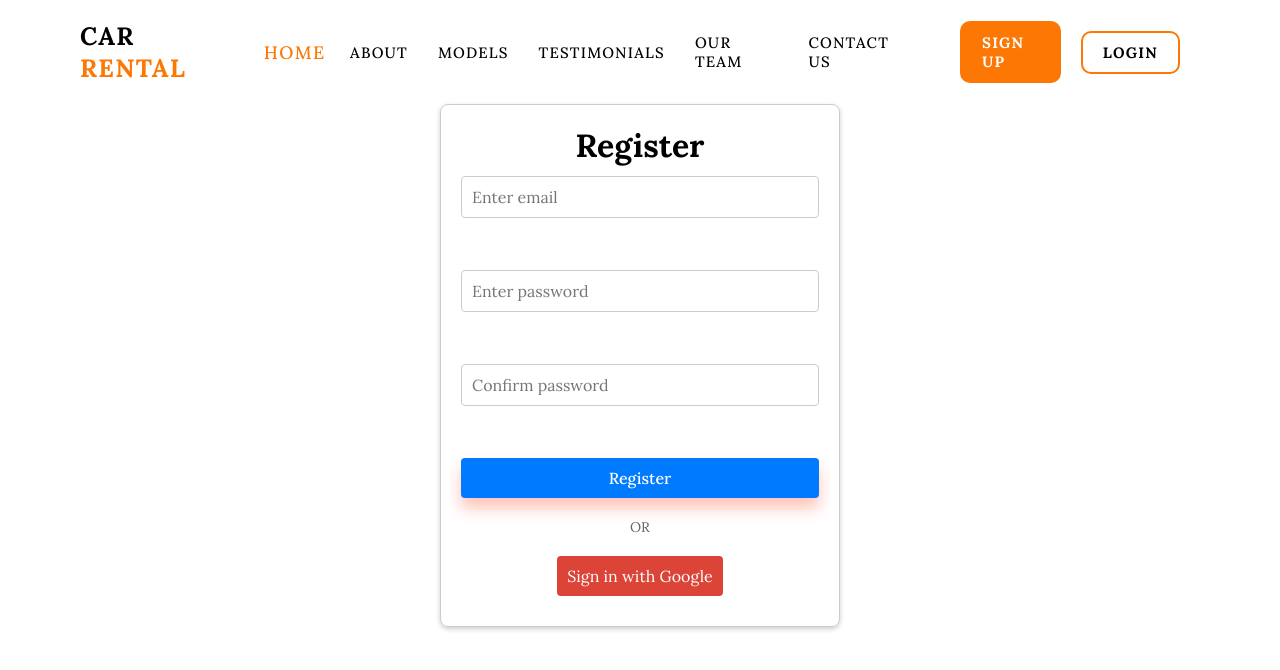
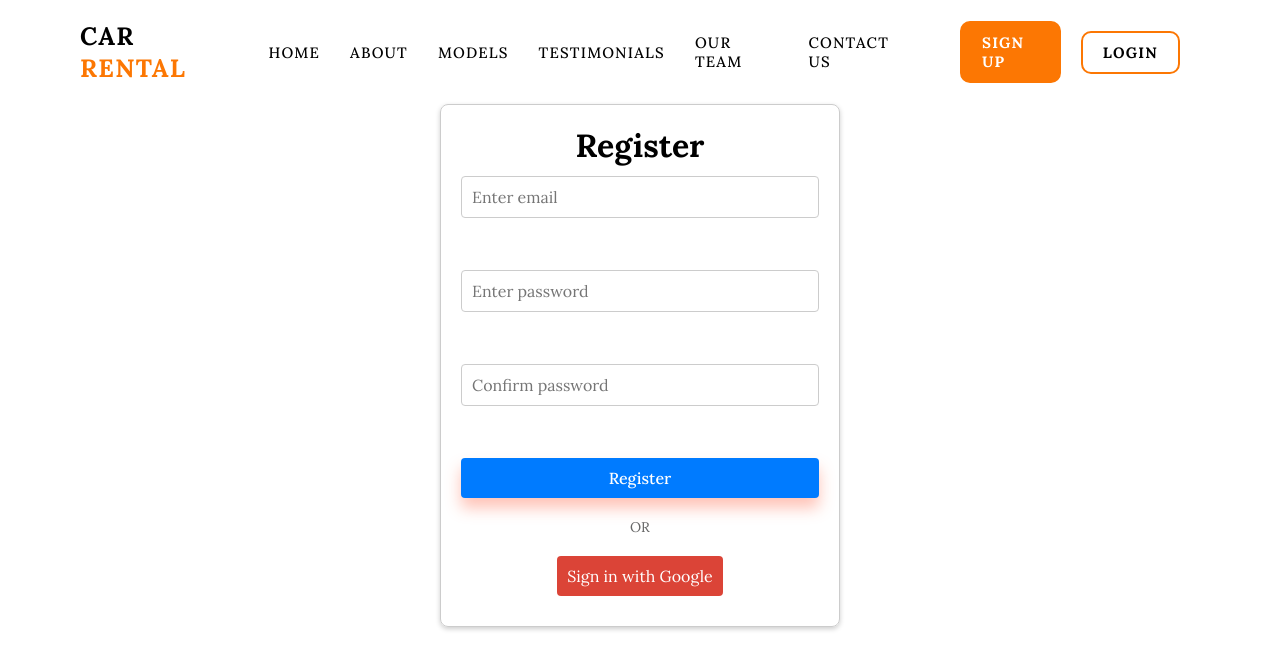
Before and after one commit to tanishirai/car-rental, a React (Vite) app in the folder client/: page /register in a window 1280 px wide. Shown: the top 670 px of the page. Built offline with nearby package versions, Linux system fonts and the light colour scheme; no server answers; a web font is replaced by a local one.

Commit message:
fix navbar

```diff
--- a/client/src/components/Navbar/Navbar.jsx
+++ b/client/src/components/Navbar/Navbar.jsx
@@ -1,5 +1,5 @@
 import React, { useEffect, useState } from "react";
-import { Link, useNavigate } from "react-router-dom";
+import { Link, useNavigate, useLocation } from "react-router-dom";
 import "./Navbar.css";
 import { auth } from "../Auth/Firebase.js";
 import { signOut } from "firebase/auth";
@@ -9,6 +9,7 @@ const Navbar = () => {
   const { user, setUser, logout } = useAuthStore(); // Access user from Zustand store
   const [isVisible, setIsVisible] = useState(false);
   const navigate = useNavigate();
+  const location = useLocation();
 
   // Listen to auth state changes and update Zustand store
   useEffect(() => {
@@ -36,6 +37,11 @@ const Navbar = () => {
     }
   };
 
+  // Function to check if a link is active
+  const isLinkActive = (path) => {
+    return location.pathname === path;
+  };
+
   return (
     <nav className="navbar">
       <div className="brand-container">
@@ -53,24 +59,37 @@ const Navbar = () => {
       <div
         className={`link-container ${
           isVisible ? "link-container-active" : "link-container-hidden"
-        }`}
-      >
-        <Link className="nav-link active" to="/">
+        }`}>
+        <Link
+          className={`nav-link ${isLinkActive("/") ? "active" : ""}`}
+          to="/">
           Home
         </Link>
-        <Link className="nav-link" to="/about">
+        <Link
+          className={`nav-link ${isLinkActive("/about") ? "active" : ""}`}
+          to="/about">
           About
         </Link>
-        <Link className="nav-link" to="/models">
+        <Link
+          className={`nav-link ${isLinkActive("/models") ? "active" : ""}`}
+          to="/models">
           Models
         </Link>
-        <Link className="nav-link" to="/testimonials">
+        <Link
+          className={`nav-link ${
+            isLinkActive("/testimonials") ? "active" : ""
+          }`}
+          to="/testimonials">
           Testimonials
         </Link>
-        <Link className="nav-link" to="/team">
+        <Link
+          className={`nav-link ${isLinkActive("/team") ? "active" : ""}`}
+          to="/team">
           Our team
         </Link>
-        <Link className="nav-link" to="/contact">
+        <Link
+          className={`nav-link ${isLinkActive("/contact") ? "active" : ""}`}
+          to="/contact">
           Contact us
         </Link>
         <div className="auth-container">
```
